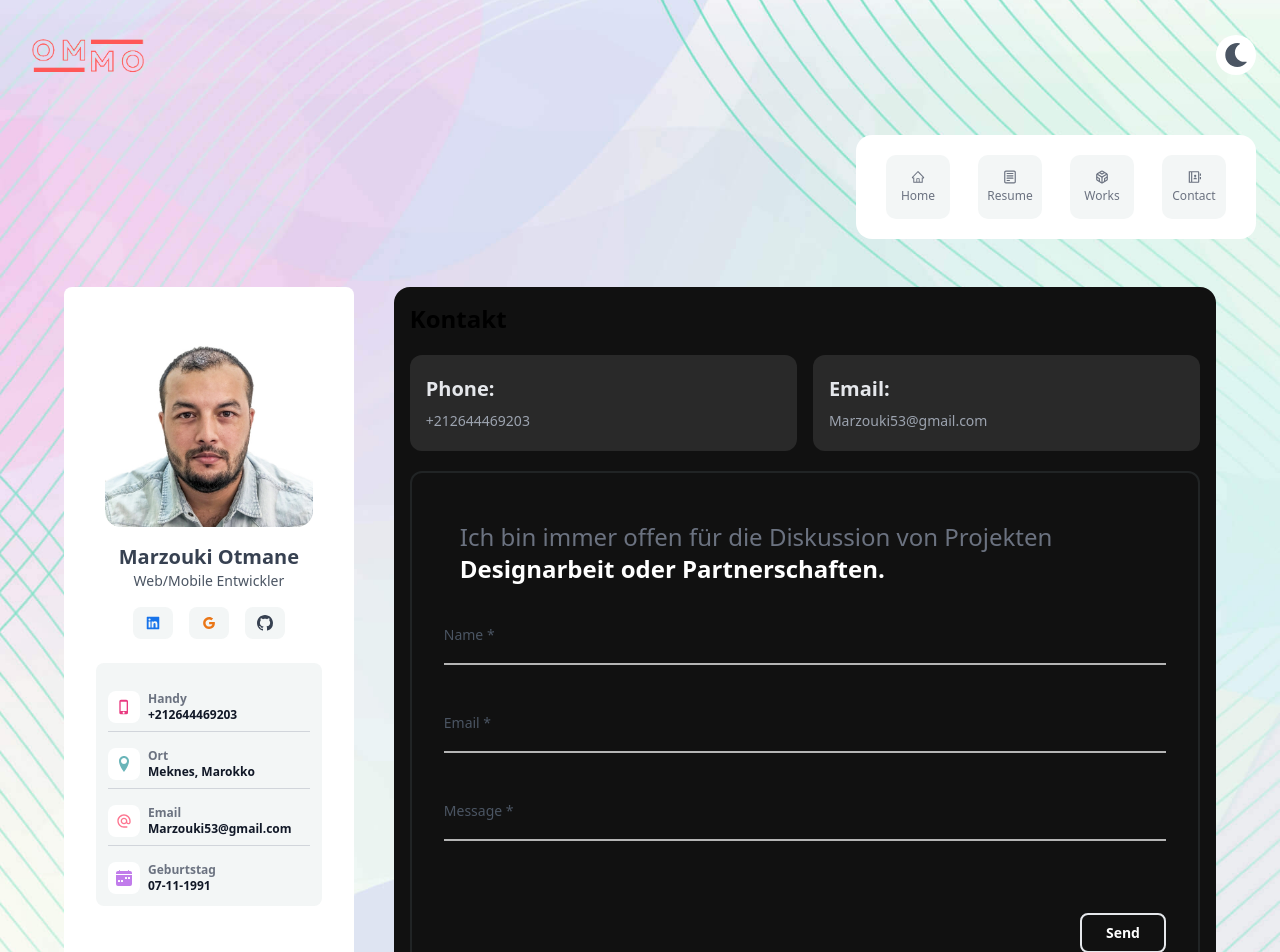
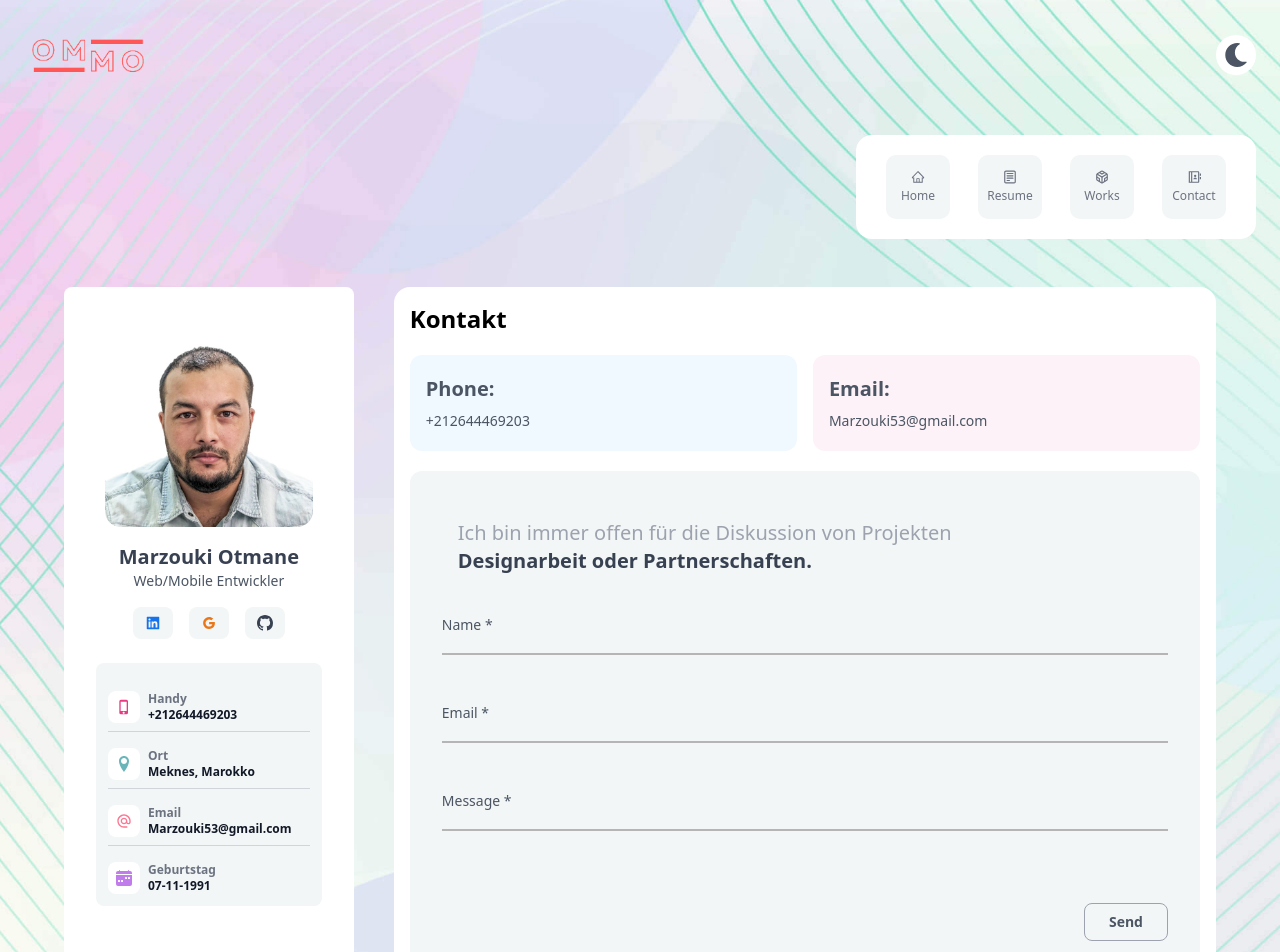
Before and after one commit to Otmanmarzouki/Portfolio-NextjsProjekt, a Next.js app: page /contact in a window 1280 px wide. Shown: the top 952 px of the page. Built offline with nearby package versions, Linux system fonts and the light colour scheme.

Commit message:
"Updated styles and props for Contact component and its sub-components"

```diff
--- a/components/Contact/Button/index.jsx
+++ b/components/Contact/Button/index.jsx
@@ -4,7 +4,7 @@ export default function SendButton({ onClick, isLoading }) {
       <button
         onClick={onClick}
         disabled={isLoading}
-        className="transition ease-in duration-200 text-sm font-semibold cursor-pointer border-color-910 hover:border-transparent px-6 py-2 rounded-lg border-[2px] hover:text-white dark:text-white"
+        className="transition ease-in duration-200 text-sm font-semibold cursor-pointer border-gray-400 hover:border-transparent px-6 py-2 rounded-lg border-[1px] hover:text-white text-gray-600 dark:text-white"
       >
         {isLoading ? "Sending..." : "Send"}
       </button>
--- a/components/Contact/ContactCard/index.jsx
+++ b/components/Contact/ContactCard/index.jsx
@@ -1,10 +1,10 @@
-export default function ContactBoxComponent({ ContactTitle, ContactDescription }) {
+export default function ContactBoxComponent({ ContactTitle, ContactDescription,bg }) {
     return (
-      <div className="flex flex-col w-full lg:rounded-xl bg-[#292929] p-4">
-        <div className="py-1 text-gray-200">
+      <div  className={` flex flex-col w-full lg:rounded-xl bg-[#292929] p-4 ${bg} dark:bg-[#292929] `}>
+        <div className="py-1 text-gray-600 dark:text-gray-200">
           <p className="text-xl font-bold">{ContactTitle}</p>
         </div>
-        <div className="py-1 text-gray-400">
+        <div className="py-1 text-gray-600 dark:text-gray-200">
           <p className="text-sm">{ContactDescription}</p>
         </div>
       </div>
--- a/components/Contact/Title/index.jsx
+++ b/components/Contact/Title/index.jsx
@@ -1,8 +1,8 @@
 export default function Title({ firstText, secondText }) {
     return (
-      <div className="flex flex-col p-4">
-        <div className="text-gray-500 text-2xl">{firstText}</div>
-        <div className="text-white font-semibold text-2xl">{secondText}</div>
+      <div className="flex flex-col p-4 ">
+        <div className=" text-xl text-gray-400 dark:text-gray-400">{firstText}</div>
+        <div className=" font-bold text-xl text-gray-700 dark:text-gray-200">{secondText}</div>
       </div>
     );
   }
--- a/components/Contact/index.jsx
+++ b/components/Contact/index.jsx
@@ -44,14 +44,14 @@ export default function Contact() {
   };
 
   return (
-    <section className="flex flex-col w-full bg-[#111111]  rounded-2xl space-y-5 p-4">
+    <section className="flex flex-col w-full bg-white dark:bg-[#111111] rounded-2xl space-y-5 p-4">
       <SectionTitle text="Kontakt" />
       <div className="flex flex-col  w-full lg:flex-row gap-4 ">
-        <ContactCard ContactTitle="Phone:" ContactDescription="+212644469203" />
-        <ContactCard ContactTitle="Email:" ContactDescription="Marzouki53@gmail.com" />
+        <ContactCard ContactTitle="Phone:" ContactDescription="+212644469203" bg="bg-sky-50" />
+        <ContactCard ContactTitle="Email:" ContactDescription="Marzouki53@gmail.com" bg="bg-pink-50" />
       </div>
 
-      <div className="border-[#212425] border-2 mb-16 p-6 sm:p-8 rounded-xl   ">
+      <div className=" mb-16 p-6 sm:p-8 rounded-xl bg-[#F3F6F6] dark:bg-[#292929]  ">
         <div className="flex flex-col w-full gap-4 sm:gap-6">
           <Title
             firstText="Ich bin immer offen für die Diskussion von Projekten"
@@ -64,7 +64,7 @@ export default function Contact() {
           </div>
 
 
-          <div className="flex justify-end mt-4">
+          <div className="flex justify-end mt-4 bg-[#F3F6F6] dark:bg-[#292929] ">
             <SendButton onClick={sendMail} />
           </div>
           {statusMessage && (
```
